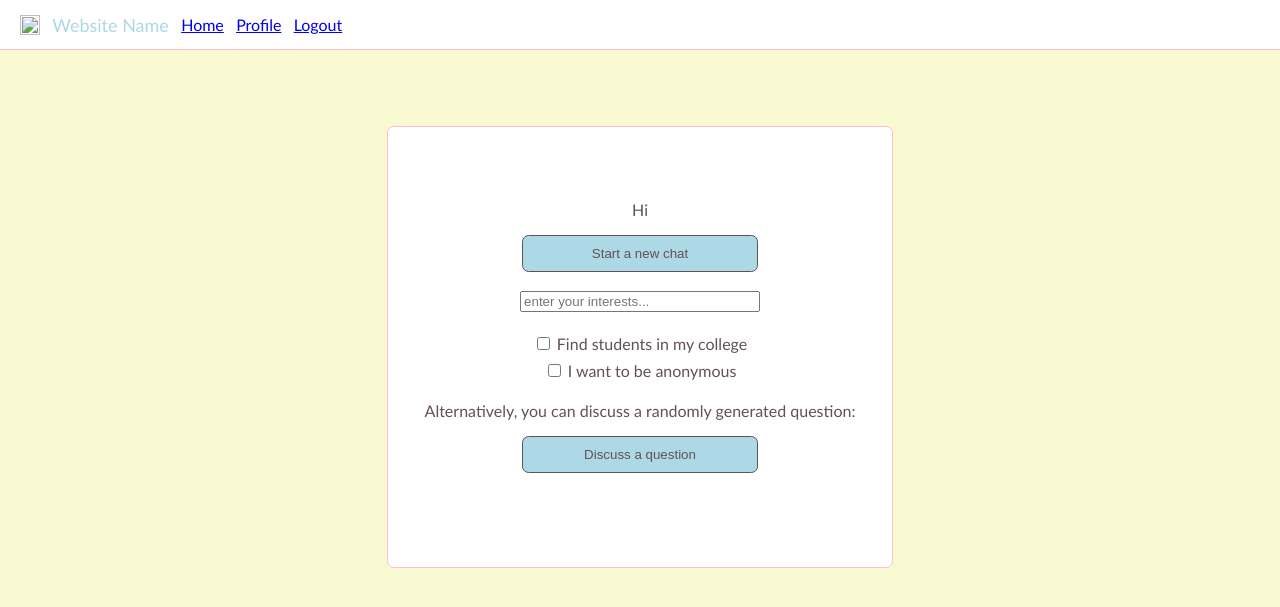
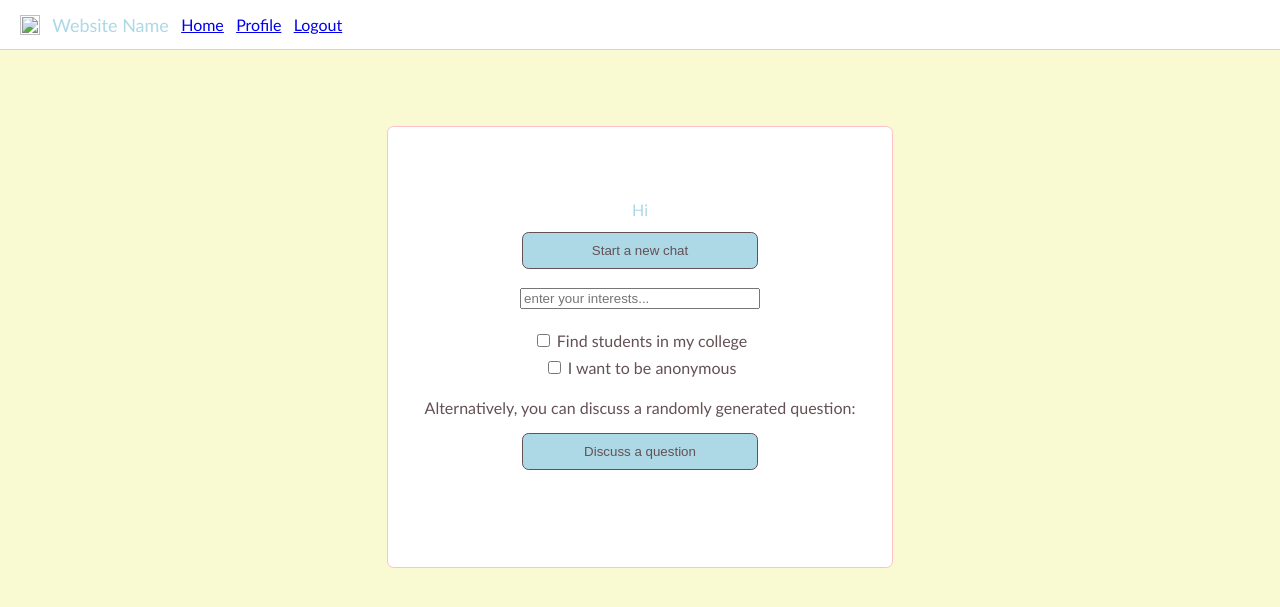
Before and after one commit to yelnats8/CITS3403-Website, a Python web app: template app/templates/home.html in a window 1280 px wide. Shown: the top 607 px of the page. Run offline with Jinja, Linux system fonts and the light colour scheme; the template is opened without the code that fills it: most values are stand-ins (such as "Sample title", 1, 10 or a date in 2020).

Commit message:
why must i have to commit each time to see update

```diff
--- a/app/static/styles/style.css
+++ b/app/static/styles/style.css
@@ -20,6 +20,11 @@ header {
 h1 {
     color: lightblue;
     font-size: large;
+    font-weight: 100;
+}
+h2 {
+    color: lightblue;
+    font-size: medium;
     font-weight: 100;
 }
 body {
--- a/app/templates/home.html
+++ b/app/templates/home.html
@@ -1,7 +1,7 @@
 {% extends "base.html" %}
 
 {% block content %}
-    <p>Hi {{ current_user.username }}</p>
+    <h2>Hi {{ current_user.username }}</h2>
     <!-- emi does not like the buttons they look ugly.
         emi will probably design custom buttons if have time. -->
     <button class="startchatbtn">Start a new chat</button>
```
